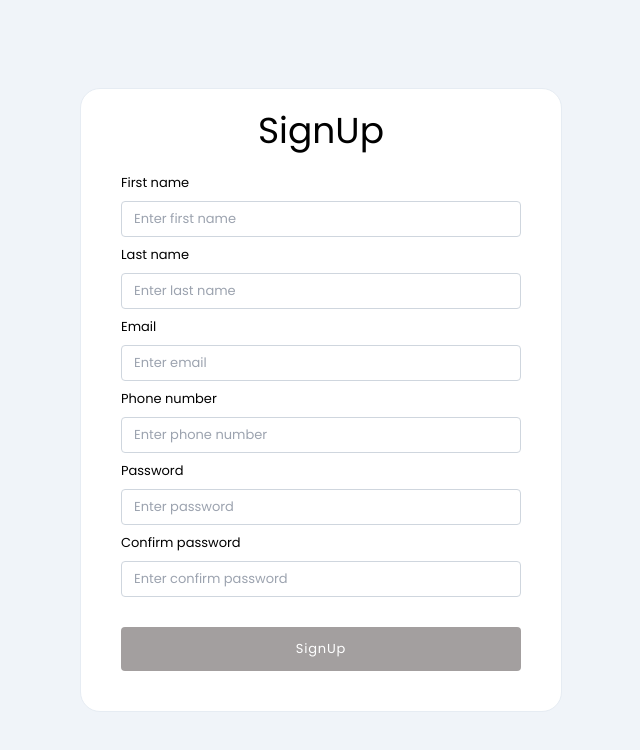
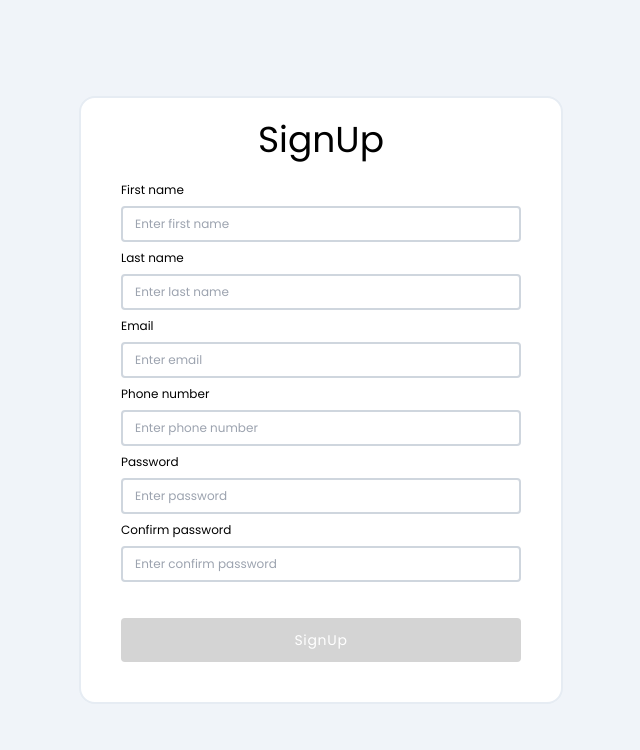
Before and after one commit to Natalka2019/todo-vue, a Vue app: page / in a window 1280 px wide. Shown: the top 750 px of the page, without its empty margins (319-959 px from the left). Built offline with nearby package versions, Linux system fonts and the light colour scheme.

Commit message:
add tailwindcss to signUp page

```diff
--- a/src/components/buttonRegular.vue
+++ b/src/components/buttonRegular.vue
@@ -1,6 +1,6 @@
 <template>
   <button
-    class="button"
+    class="cursor-pointer p-3 rounded disabled:bg-neutral-300 border-none disabled:border-none tracking-wider"
     @click="props.onClick"
     :type="props.type"
     :disabled="props.disabled"
@@ -22,21 +22,3 @@ const props = defineProps({
   disabled: Boolean,
 });
 </script>
-
-<style scoped>
-.button {
-  box-sizing: border-box;
-  padding: 12px;
-  border-radius: 5px;
-  border: none;
-  outline: none;
-  font-family: inherit;
-  letter-spacing: 0.8px;
-  cursor: pointer;
-}
-
-.button:disabled {
-  background-color: rgb(163, 159, 159);
-  border: none;
-}
-</style>
--- a/src/components/inputRegular.vue
+++ b/src/components/inputRegular.vue
@@ -1,8 +1,7 @@
 <template>
-  <div class="inputContainer">
-    <label v-if:="label" class="label">{{ props.label }}</label>
+  <div class="flex flex-col">
+    <label v-if:="label" class="mb-2">{{ props.label }}</label>
     <input
-      class="input"
       :class="props.inputFieldClass"
       :placeholder="props.placeholder"
       :required="props.required"
@@ -12,7 +11,7 @@
       @blur="emit('blur')"
       :maxlength="props.maxPasswordlength"
     />
-    <p class="error" :class="props.inputFieldErrorClass">{{ props.error }}</p>
+    <p :class="props.inputFieldErrorClass">{{ props.error }}</p>
   </div>
 </template>
 
@@ -38,26 +37,3 @@ const updateValue = (event) => {
   emit("update:modelValue", event.target.value);
 };
 </script>
-
-<style scoped>
-.inputContainer {
-  display: flex;
-  flex-direction: column;
-}
-
-.label {
-  margin-bottom: 8px;
-}
-
-.input {
-  width: 100%;
-  font-size: inherit;
-  border: none;
-  background: inherit;
-  outline: none;
-}
-
-.error {
-  margin: 0;
-}
-</style>
--- a/src/views/SignUpPage/SignUpPage.vue
+++ b/src/views/SignUpPage/SignUpPage.vue
@@ -1,15 +1,22 @@
 <template>
-  <div class="container">
-    <div className="signUp">
-      <h1>SignUp</h1>
+  <div
+    class="font-poppins max-w-full h-screen flex justify-center items-center bg-[#f0f4f9]"
+  >
+    <div
+      className="h-fit rounded-2xl pr-10 pl-10 pb-10  border-2 border-[#e6ecf3] bg-white"
+    >
+      <h1 class="py-5 text-center text-4xl leading-[44px] font-medium">
+        SignUp
+      </h1>
       <form className="inputsContainer" @submit.prevent="submit">
         <inputRegular
-          class="inputFieldContainer"
+          :class="inputFieldContainer"
           :inputFieldClass="[
-            !form.firstName.valid && form.firstName.touched ? errorClass : '',
-            activeClass,
+            !form.firstName.valid && form.firstName.touched
+              ? [activeClass, errorClass]
+              : [activeClass, correctClass],
           ]"
-          inputFieldErrorClass="inputFieldErrorClass"
+          :inputFieldErrorClass="inputFieldErrorClass"
           label="First name"
           placeholder="Enter first name"
           v-model.trim="form.firstName.value"
@@ -18,12 +25,13 @@
           @blur="form.firstName.blur"
         />
         <inputRegular
-          class="inputFieldContainer"
+          :class="inputFieldContainer"
           :inputFieldClass="[
-            !form.lastName.valid && form.lastName.touched ? errorClass : '',
-            activeClass,
+            !form.lastName.valid && form.lastName.touched
+              ? [activeClass, errorClass]
+              : [activeClass, correctClass],
           ]"
-          inputFieldErrorClass="inputFieldErrorClass"
+          :inputFieldErrorClass="inputFieldErrorClass"
           label="Last name"
           placeholder="Enter last name"
           v-model="form.lastName.value"
@@ -32,12 +40,13 @@
           @blur="form.lastName.blur"
         />
         <inputRegular
-          class="inputFieldContainer"
+          :class="inputFieldContainer"
           :inputFieldClass="[
-            !form.email.valid && form.email.touched ? errorClass : '',
-            activeClass,
+            !form.email.valid && form.email.touched
+              ? [activeClass, errorClass]
+              : [activeClass, correctClass],
           ]"
-          inputFieldErrorClass="inputFieldErrorClass"
+          :inputFieldErrorClass="inputFieldErrorClass"
           label="Email"
           placeholder="Enter email"
           v-model="form.email.value"
@@ -46,12 +55,13 @@
           @blur="form.email.blur"
         />
         <inputRegular
-          class="inputFieldContainer"
+          :class="inputFieldContainer"
           :inputFieldClass="[
-            !form.phone.valid && form.phone.touched ? errorClass : '',
-            activeClass,
+            !form.phone.valid && form.phone.touched
+              ? [activeClass, errorClass]
+              : [activeClass, correctClass],
           ]"
-          inputFieldErrorClass="inputFieldErrorClass"
+          :inputFieldErrorClass="inputFieldErrorClass"
           label="Phone number"
           placeholder="Enter phone number"
           v-model="form.phone.value"
@@ -60,12 +70,13 @@
           @blur="form.phone.blur"
         />
         <inputRegular
-          class="inputFieldContainer"
+          :class="inputFieldContainer"
           :inputFieldClass="[
-            !form.password.valid && form.password.touched ? errorClass : '',
-            activeClass,
+            !form.password.valid && form.password.touched
+              ? [activeClass, errorClass]
+              : [activeClass, correctClass],
           ]"
-          inputFieldErrorClass="inputFieldErrorClass"
+          :inputFieldErrorClass="inputFieldErrorClass"
           label="Password"
           placeholder="Enter password"
           v-model="form.password.value"
@@ -75,14 +86,13 @@
           @blur="form.password.blur"
         />
         <inputRegular
-          class="inputFieldContainer"
+          :class="inputFieldContainer"
           :inputFieldClass="[
             !form.confirmPassword.valid && form.confirmPassword.touched
-              ? errorClass
-              : '',
-            activeClass,
+              ? [activeClass, errorClass]
+              : [activeClass, correctClass],
           ]"
-          inputFieldErrorClass="inputFieldErrorClass"
+          :inputFieldErrorClass="inputFieldErrorClass"
           label="Confirm password"
           placeholder="Enter confirm password"
           v-model="form.confirmPassword.value"
@@ -99,7 +109,7 @@
         <buttonRegular
           @click="goToTodosPage(form)"
           title="SignUp"
-          class="signUpButton"
+          class="text-sm mt-7 font-medium leading-5 rounded border-2 py-3 px-5 w-[400px] h-11 border-[#558fe6] bg-[#558fe6] text-white"
           type="submit"
           :disabled="!form.valid"
         />
@@ -125,8 +135,11 @@ import {
 
 const router = useRouter();
 
-const activeClass = "inputField";
-const errorClass = "invalid";
+const activeClass = "h-9 py-2 px-3 bg-white rounded";
+const correctClass = "border-2 border-[#cfd6de]";
+const errorClass = "border-2 border-red-500";
+const inputFieldContainer = "leading-4 mb-2 text-xs w-[400px]";
+const inputFieldErrorClass = "text-xs text-red-500";
 
 const form = useForm({
   firstName: {
@@ -215,71 +228,3 @@ const errorMessage = (field) => {
   }
 };
 </script>
-
-<style scoped>
-.container {
-  height: 100vh;
-  max-width: initial;
-  display: flex;
-  justify-content: center;
-  align-items: center;
-  background-color: #f0f4f9;
-  font-family: "Poppins", sans-serif;
-}
-
-.signUp {
-  background-color: #fff;
-  border: 1px solid #e6ecf3;
-  border-radius: 20px;
-  padding: 0 40px 40px 40px;
-}
-
-h1 {
-  text-align: center;
-  font-weight: 500;
-  font-size: 36px;
-  line-height: 44px;
-  padding: 20px 0 20px 0;
-}
-
-.inputFieldContainer {
-  width: 400px;
-  margin-bottom: 8px;
-  font-size: 13px;
-  line-height: 20px;
-}
-
-.inputFieldContainer:last-of-type {
-  margin-bottom: 30px;
-}
-
-::v-deep .inputField {
-  height: 36px;
-  padding: 8px 12px;
-  background: #ffffff;
-  border: 1px solid #cfd6de;
-  border-radius: 4px;
-}
-
-::v-deep .invalid {
-  border: 1px solid red;
-}
-
-::v-deep .inputFieldErrorClass {
-  font-size: 12px;
-  color: red;
-}
-
-.signUpButton {
-  width: 400px;
-  height: 44px;
-  background: #558fe6;
-  border: 1px solid #558fe6;
-  border-radius: 4px;
-  padding: 12px 20px;
-  font-weight: 500;
-  font-size: 13px;
-  line-height: 20px;
-  color: #ffffff;
-}
-</style>
--- a/tailwind.config.js
+++ b/tailwind.config.js
@@ -10,6 +10,7 @@ module.exports = {
       sm: "370px",
     },
     fontFamily: {
+      poppins: ["Poppins", "sans-serif"],
       montserrat: ["Montserrat", "sans-serif"],
     },
   },
```
